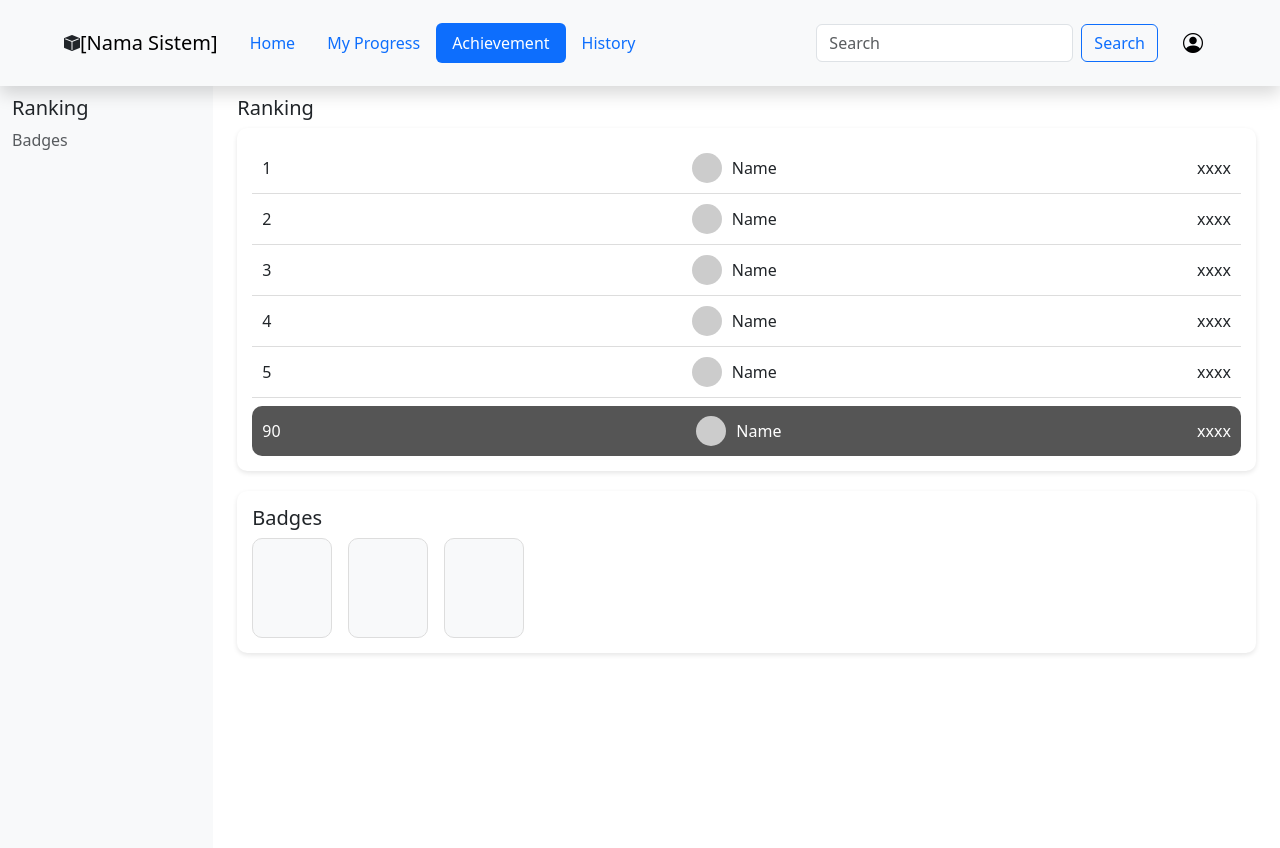
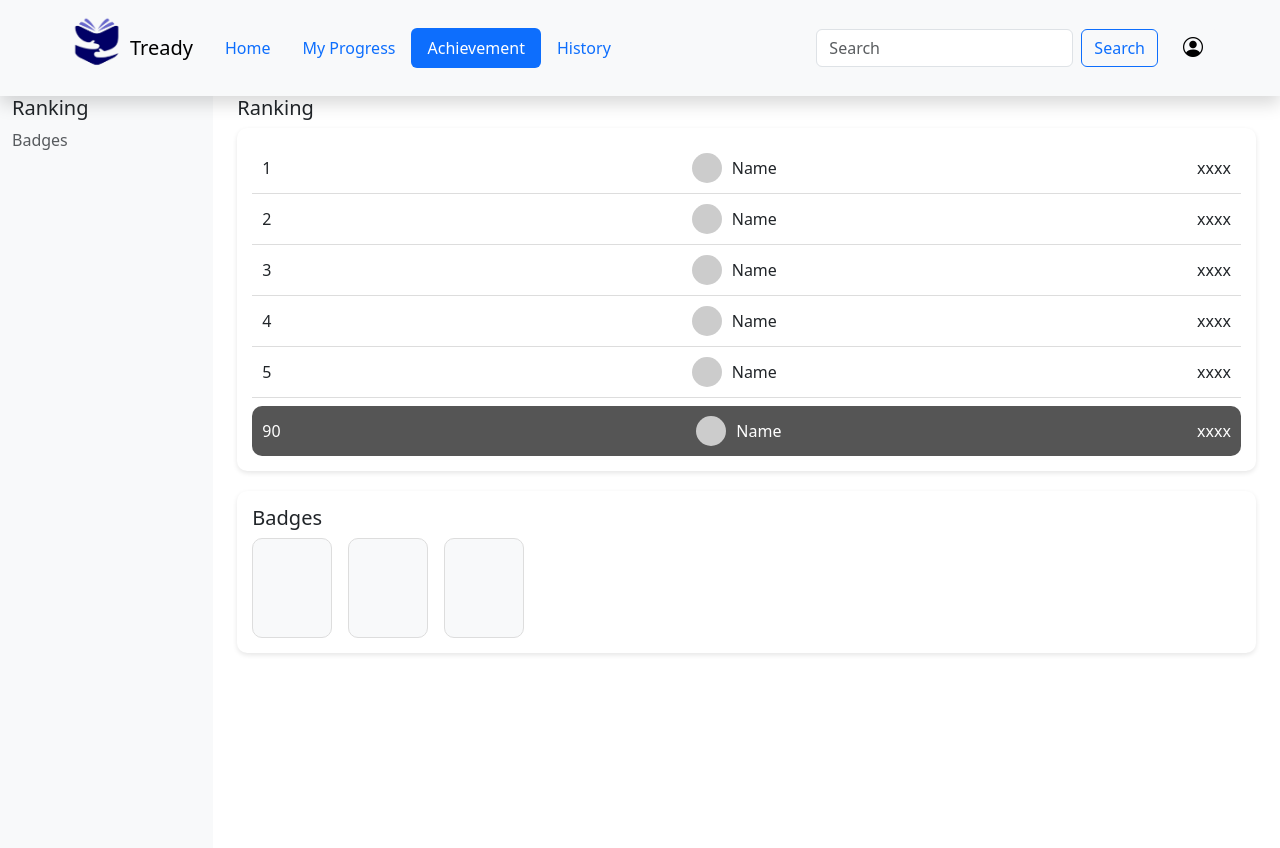
Before and after one commit to jovinjuan/web-project, a PHP site: page /achievement.php in a window 1280 px wide. Run offline with PHP 8.4, Linux system fonts and the light colour scheme.

Commit message:
Update achievement.php Icon

```diff
--- a/achievement.php
+++ b/achievement.php
@@ -79,8 +79,8 @@
     <!-- Nav Bar -->
     <nav class="navbar navbar-expand-lg bg-light shadow p-3 fixed-top">
       <div class="container-fluid px-5">
-        <i class="bi bi-box-fill"></i>
-        <a class="navbar-brand" href="#">[Nama Sistem]</a>
+        <img src="treadyicon.png" alt="web icon" class = "mx-2" style = "width : 50px; , height : 50px;">
+        <a class="navbar-brand" href="#" >Tready</a>
         <button class="navbar-toggler" type="button" data-bs-toggle="collapse" data-bs-target="#navbarNav" aria-controls="navbarNav" aria-expanded="false" aria-label="Toggle navigation">
           <span class="navbar-toggler-icon"></span>
         </button>
```
